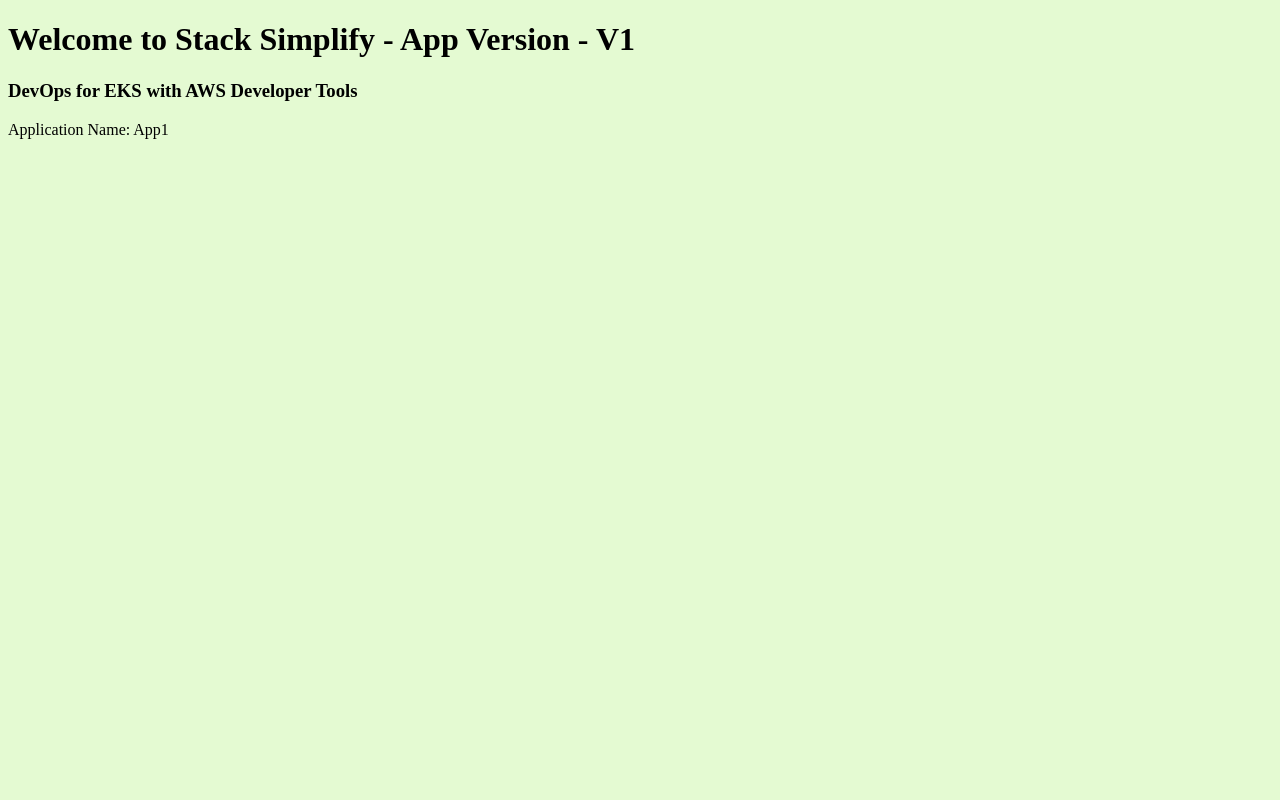
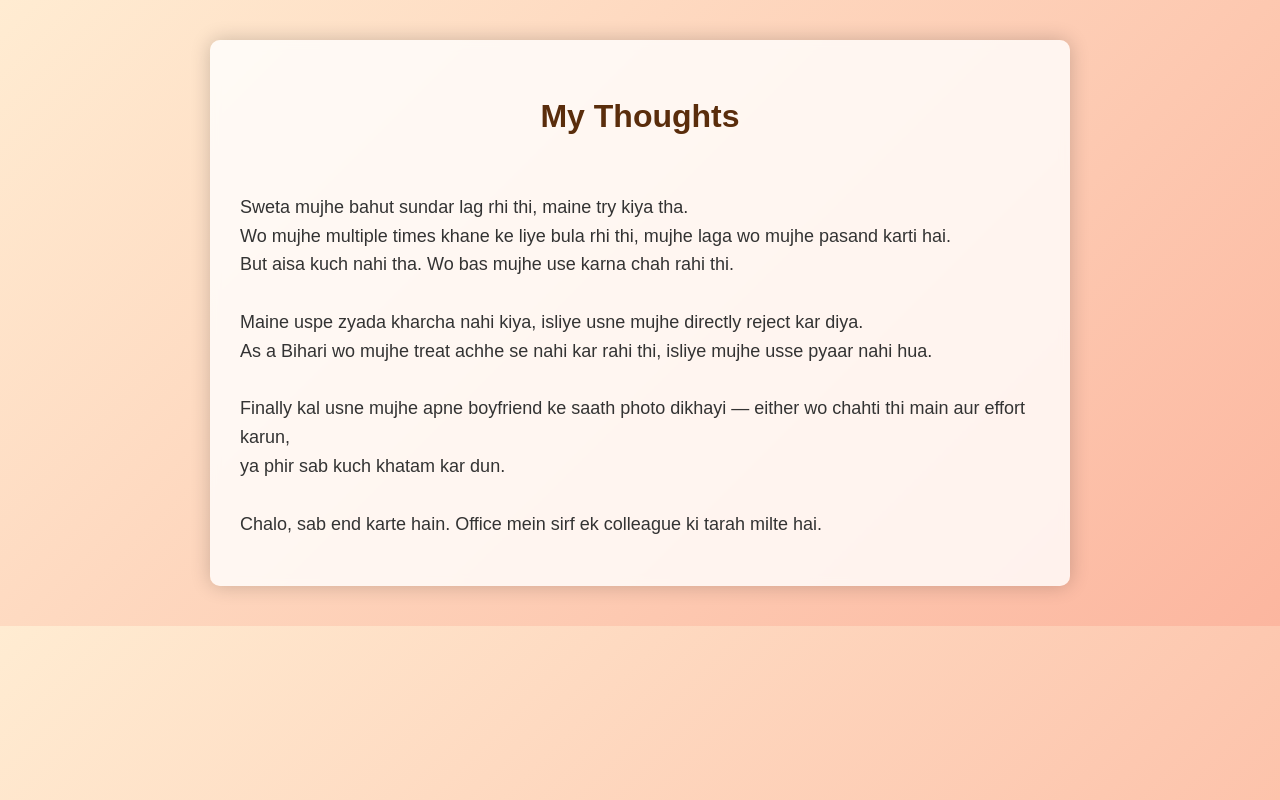
Before and after one commit to Shubhre97/aws-eks-devops, a plain HTML site: page app1/index.html in a window 1280 px wide. Drawn offline with Linux system fonts and the light colour scheme.

Commit message:
Revamp index.html with new layout and styles
Updated HTML structure and styles, added content.

```diff
--- a/app1/index.html
+++ b/app1/index.html
@@ -1,8 +1,55 @@
 <!DOCTYPE html>
-<html>
-   <body style="background-color:rgb(228, 250, 210);">
-      <h1>Welcome to Stack Simplify - App Version - V1 </h1>
-      <h3> DevOps for EKS with AWS Developer Tools</h3>
-      <p>Application Name: App1</p>
-   </body>
+<html lang="en">
+<head>
+    <meta charset="UTF-8">
+    <meta name="viewport" content="width=device-width, initial-scale=1.0">
+    <title>My Thoughts</title>
+    <style>
+        body {
+            font-family: Arial, sans-serif;
+            background: linear-gradient(135deg, #ffecd2 0%, #fcb69f 100%);
+            line-height: 1.6;
+            padding: 40px;
+            margin: 0;
+        }
+        .container {
+            max-width: 800px;
+            background: #ffffffcc;
+            padding: 30px;
+            border-radius: 10px;
+            box-shadow: 0 0 20px rgba(0,0,0,0.20);
+            margin: auto;
+            backdrop-filter: blur(5px);
+        }
+        h1 {
+            text-align: center;
+            color: #5a2d0c;
+        }
+        p {
+            font-size: 18px;
+            color: #333333;
+            white-space: pre-line;
+        }
+    </style>
+</head>
+<body>
+
+<div class="container">
+    <h1>My Thoughts</h1>
+    <p>
+Sweta mujhe bahut sundar lag rhi thi, maine try kiya tha.
+Wo mujhe multiple times khane ke liye bula rhi thi, mujhe laga wo mujhe pasand karti hai.
+But aisa kuch nahi tha. Wo bas mujhe use karna chah rahi thi.
+
+Maine uspe zyada kharcha nahi kiya, isliye usne mujhe directly reject kar diya.
+As a Bihari wo mujhe treat achhe se nahi kar rahi thi, isliye mujhe usse pyaar nahi hua.
+
+Finally kal usne mujhe apne boyfriend ke saath photo dikhayi — either wo chahti thi main aur effort karun,
+ya phir sab kuch khatam kar dun.
+
+Chalo, sab end karte hain. Office mein sirf ek colleague ki tarah milte hai.
+    </p>
+</div>
+
+</body>
 </html>
```
